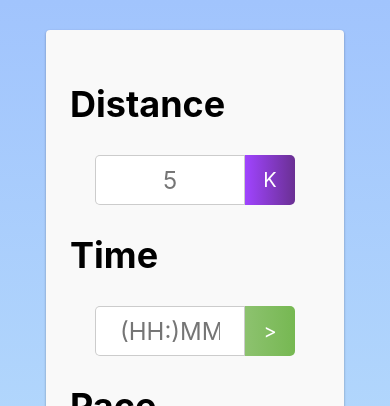
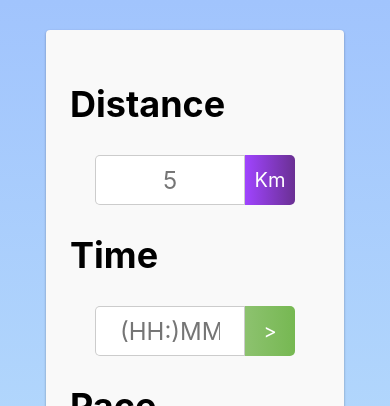
Before and after one commit to leo-generali/running-tool, a React (Create React App) app: page / in a window 390 px wide. Shown: the top 406 px of the page. Built offline with nearby package versions, Linux system fonts and the light colour scheme.

Commit message:
Last commit was wrong. This should fix button mobile issues

```diff
--- a/src/Components/Calc.js
+++ b/src/Components/Calc.js
@@ -3,7 +3,6 @@ import React, { Component } from "react";
 class Calc extends Component{
   render() {
     return(
-      <div>
       <form onSubmit={this.props.updatePace} className="calc-form">
         <h2 className="header">Distance</h2>
         <input
@@ -16,7 +15,7 @@ class Calc extends Component{
         />
         <button onClick={this.props.changeDistanceType} className="input-button input-button--dis">
           {
-              this.props.isKilometers ? "K" : "M"
+            this.props.isKilometers ? "Km" : "Mi"
           }
         </button>
         <h2 className="header">Time</h2>
@@ -32,7 +31,6 @@ class Calc extends Component{
           value=">"
         />
       </form>
-      </div>
     )
   }
 }
--- a/src/Styles/app.css
+++ b/src/Styles/app.css
@@ -66,6 +66,8 @@ body{
 
 .input-button {
   color: white;
+  text-align: center;
+  padding: 0;
   font-size: 20px;
   border: none;
   width: 50px;
```
Also changed, not shown: 9 other files (tests, documents, lock files or other folders). Lines whose indentation alone changed are shown as unchanged.
